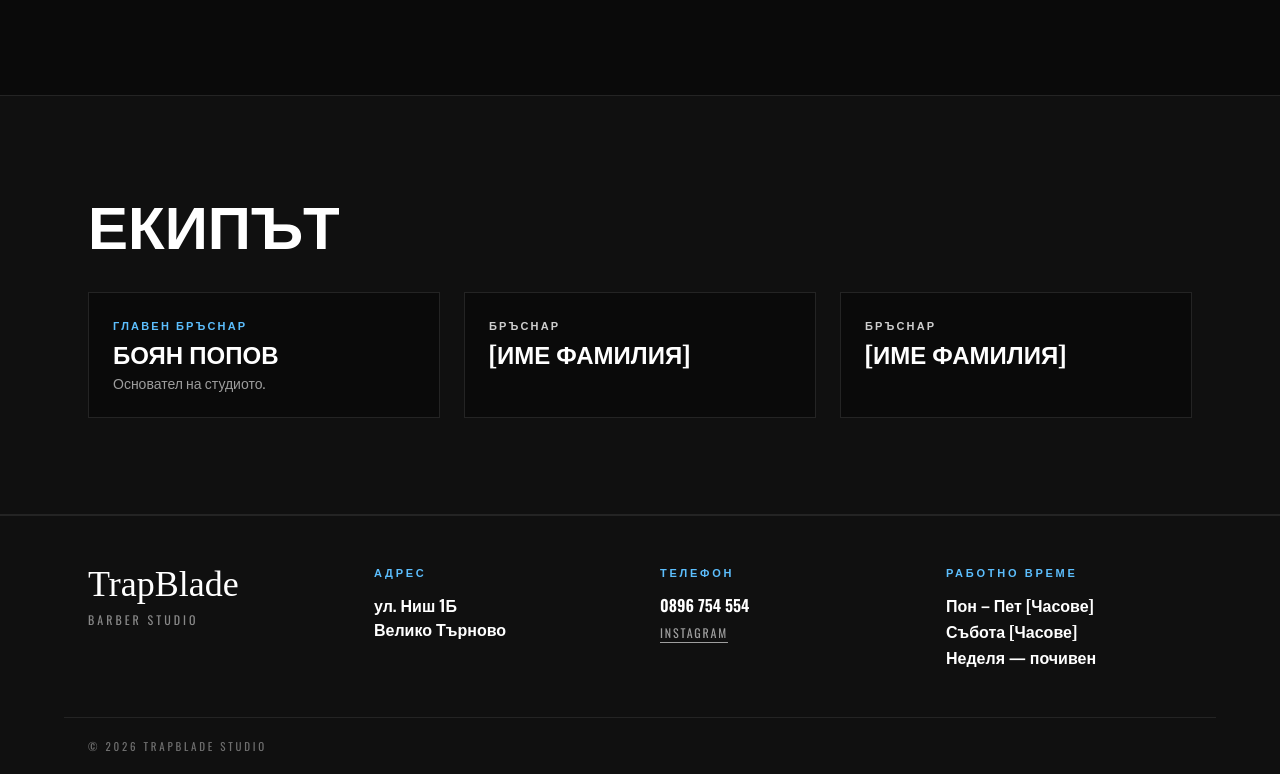
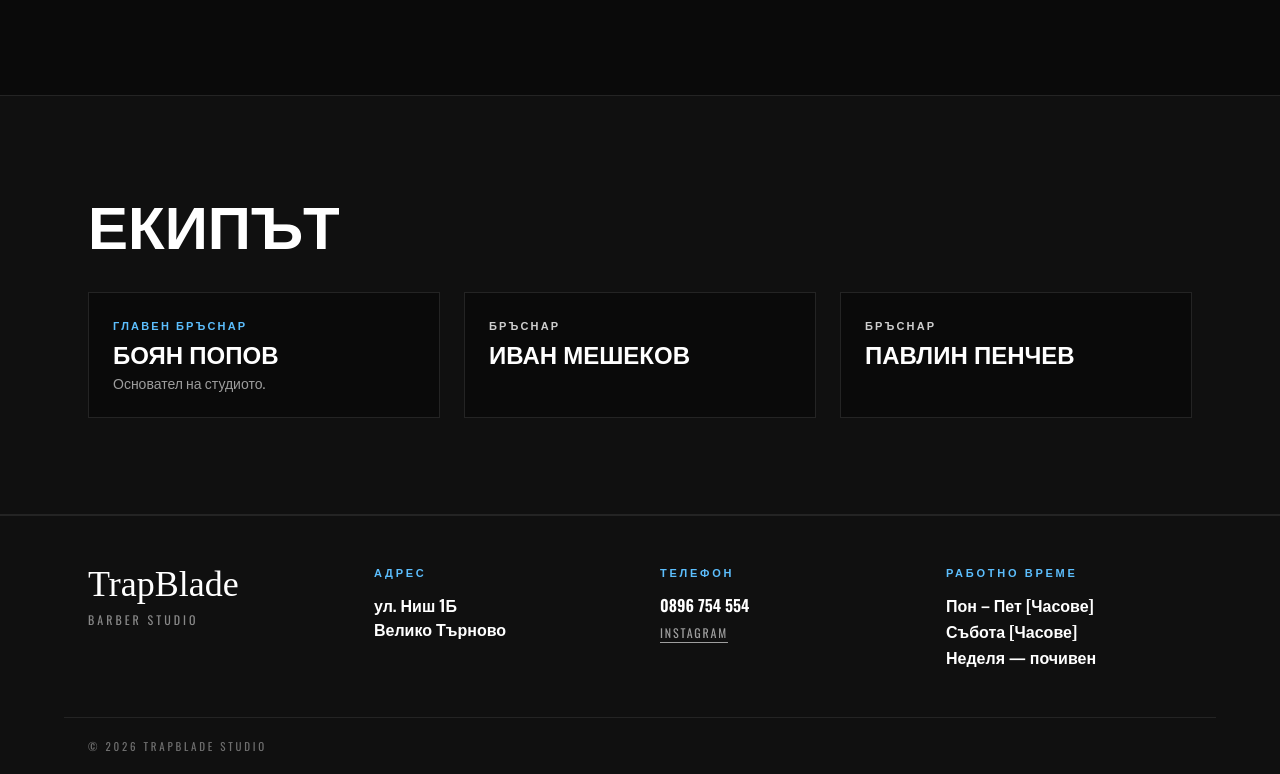
Before and after one commit to Milen03/Trap-blade, a React (Vite) app in the folder client/: page / in a window 1280 px wide. Shown: the part 1158-1932 px from the top of the page. Built offline with nearby package versions, Linux system fonts and the light colour scheme; no server answers; a web font is replaced by a local one.

Commit message:
Add barber names and ignore env example
Replace placeholder team names with Иван Мешеков and Павлин Пенчев, and add `server/.env.example` to the server ignore rules.

```diff
--- a/client/src/data/studio.js
+++ b/client/src/data/studio.js
@@ -52,8 +52,8 @@ export const MARQUEE_WORDS = ['Crop', 'Design', 'Beard', 'Buzz Cut', 'Fade']
 
 export const TEAM = [
   { id: 'TB-001', role: 'Главен бръснар', name: 'Боян Попов', bio: 'Основател на студиото.', lead: true },
-  { id: 'TB-002', role: 'Бръснар', name: '[Име Фамилия]', },
-  { id: 'TB-003', role: 'Бръснар', name: '[Име Фамилия]',  },
+  { id: 'TB-002', role: 'Бръснар', name: 'Иван Мешеков', },
+  { id: 'TB-003', role: 'Бръснар', name: 'Павлин Пенчев',  },
 ]
 
 export const BOOKING_STEPS = [
```
Also changed, not shown: 1 other file (tests, documents, lock files or other folders).
